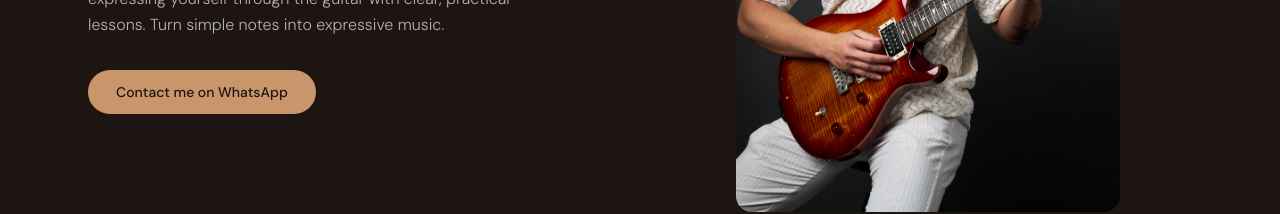
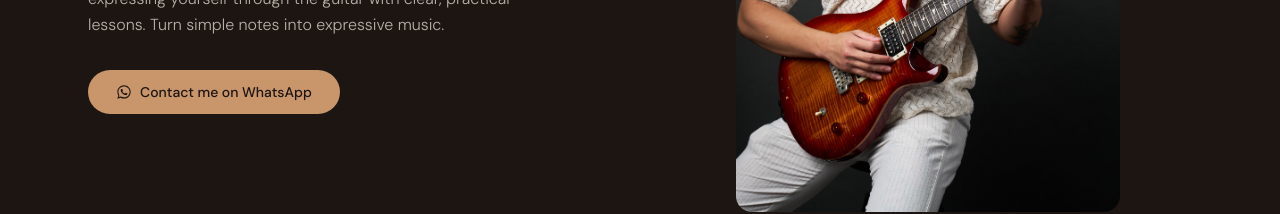
Before and after one commit to LimJinHng/Guitar-Website, a Next.js app: page / in a window 1280 px wide. Shown: the part 480-694 px from the top of the page. Built offline with nearby package versions, Linux system fonts and the light colour scheme.

Commit message:
Add WhatsApp icon to contact buttons

```diff
--- a/components/WhatsAppButton.tsx
+++ b/components/WhatsAppButton.tsx
@@ -2,6 +2,19 @@ type Props = {
   label?: string;
   className?: string;
 };
+
+function WhatsAppIcon() {
+  return (
+    <svg
+      viewBox="0 0 24 24"
+      className="h-4 w-4 shrink-0"
+      fill="currentColor"
+      aria-hidden="true"
+    >
+      <path d="M12.01 2C6.49 2 2.02 6.48 2.02 12c0 1.86.5 3.62 1.44 5.13L2 22l5.02-1.42a9.93 9.93 0 0 0 5 1.34c5.52 0 9.98-4.48 9.98-10S17.53 2 12.01 2Zm0 18.06c-1.6 0-3.13-.43-4.46-1.24l-.32-.19-3 .85.82-2.95-.2-.31a8.03 8.03 0 0 1-1.24-4.27c0-4.44 3.62-8.05 8.4-8.05 4.78 0 8.4 3.6 8.4 8.05 0 4.44-3.62 8.11-8.4 8.11Zm4.55-6.02c-.25-.12-1.46-.72-1.69-.8-.23-.08-.39-.12-.56.12-.16.25-.64.8-.78.97-.14.16-.29.18-.53.06-.25-.12-1.05-.39-1.99-1.23-.74-.66-1.23-1.47-1.38-1.72-.14-.25-.02-.38.11-.51.11-.11.25-.29.37-.43.12-.15.16-.25.25-.41.08-.16.04-.31-.02-.43-.06-.12-.56-1.35-.77-1.85-.2-.48-.41-.42-.56-.42-.14 0-.31-.02-.47-.02-.16 0-.43.06-.65.31-.23.25-.86.84-.86 2.04 0 1.2.88 2.37 1 2.53.12.16 1.73 2.64 4.19 3.7.59.25 1.04.41 1.4.52.59.19 1.12.16 1.55.1.47-.07 1.46-.6 1.66-1.17.21-.58.21-1.08.14-1.18-.06-.1-.22-.16-.47-.28Z" />
+    </svg>
+  );
+}
 
 export default function WhatsAppButton({ label = "Contact me on WhatsApp", className = "" }: Props) {
   return (
@@ -9,8 +22,9 @@ export default function WhatsAppButton({ label = "Contact me on WhatsApp", class
       href="https://wa.me/6598271174"
       target="_blank"
       rel="noopener noreferrer"
-      className={`inline-block rounded-full bg-terracotta px-7 py-3 text-sm font-medium text-ink transition hover:bg-terracottaDark ${className}`}
+      className={`inline-flex items-center gap-2 rounded-full bg-terracotta px-7 py-3 text-sm font-medium text-ink transition hover:bg-terracottaDark ${className}`}
     >
+      <WhatsAppIcon />
       {label}
     </a>
   );
```
